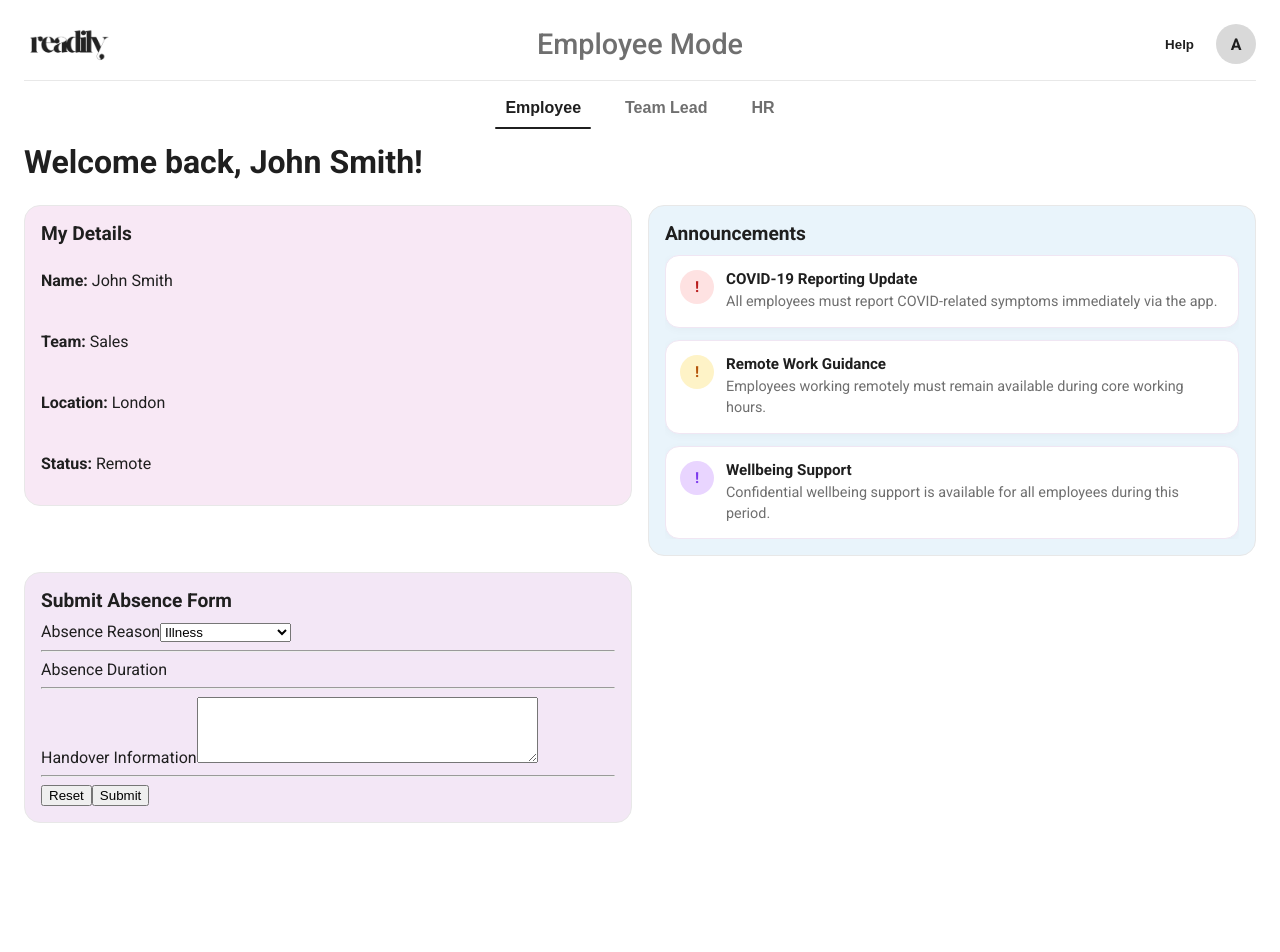
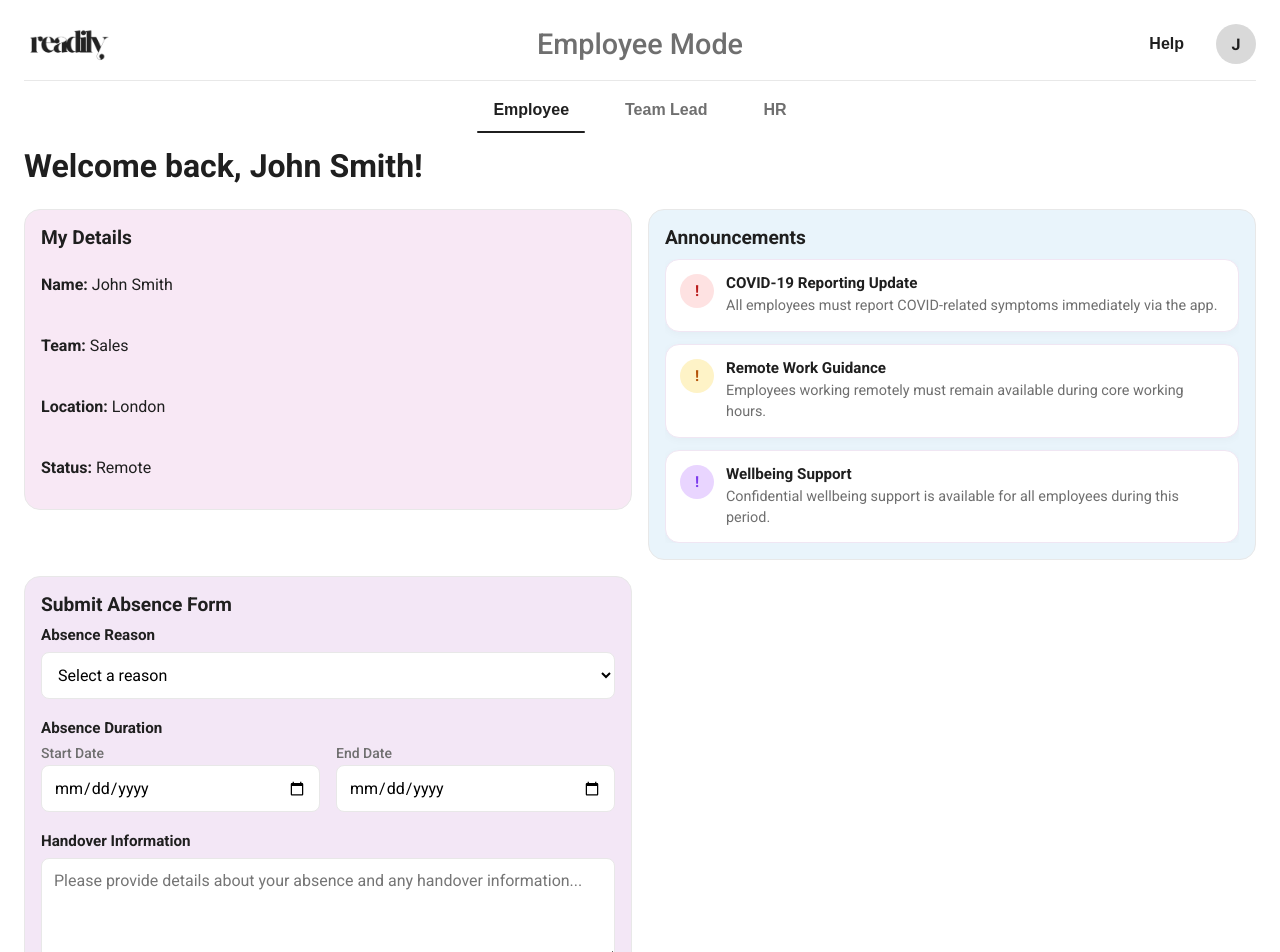
Before and after one commit to sriv5/Readily, a React (Vite) app: page / in a window 1280 px wide. Shown: the top 952 px of the page. Before the commit the page ends 847 px from the top, so only its background shows below. Built offline with nearby package versions, Linux system fonts and the light colour scheme.

Commit message:
Styling absence form, creating reusable button component and making avatar profile have initial of current user

```diff
--- a/src/components/AbsenceForm.jsx
+++ b/src/components/AbsenceForm.jsx
@@ -1,22 +1,71 @@
+import Button from './Button'
+import '../styles/AbsenceForm.css'
+
 export default function AbsenceForm({ announcements = [] }) {
   return (
-      <div className="absence-form-panel">
-    <label>
+    <form className="absence-form">
+      <div className="form-group">
+        <label htmlFor="absence_reason" className="form-label">
           Absence Reason
-      <select name="absence_reason">
+        </label>
+        <select
+          id="absence_reason"
+          name="absence_reason"
+          className="form-select"
+          defaultValue=""
+        >
+          <option value="" disabled>Select a reason</option>
           <option value="illness">Illness</option>
           <option value="contractual_leave">Contractual Leave</option>
           <option value="other">Other</option>
         </select>
-      <hr />
-      Absence Duration
-      <hr />
+      </div>
+
+      <div className="form-group">
+        <label className="form-label">Absence Duration</label>
+        <div className="date-inputs">
+          <div className="date-group">
+            <label htmlFor="start_date" className="date-label">Start Date</label>
+            <input
+              type="date"
+              id="start_date"
+              name="start_date"
+              className="form-input"
+            />
+          </div>
+          <div className="date-group">
+            <label htmlFor="end_date" className="date-label">End Date</label>
+            <input
+              type="date"
+              id="end_date"
+              name="end_date"
+              className="form-input"
+            />
+          </div>
+        </div>
+      </div>
+
+      <div className="form-group">
+        <label htmlFor="handover_info" className="form-label">
           Handover Information
-      <textarea name="handover_info" rows={4} cols={40}/>
         </label>
-    <hr />
-      <button type="reset">Reset</button>
-      <button type="submit">Submit</button>
+        <textarea
+          id="handover_info"
+          name="handover_info"
+          rows={4}
+          className="form-textarea"
+          placeholder="Please provide details about your absence and any handover information..."
+        />
       </div>
+
+      <div className="form-actions">
+        <Button type="reset" variant="secondary">
+          Reset
+        </Button>
+        <Button type="submit" variant="primary">
+          Submit Request
+        </Button>
+      </div>
+    </form>
   )
 }
--- /dev/null
+++ b/src/components/Button.jsx
@@ -0,0 +1,26 @@
+import '../styles/Button.css'
+
+export default function Button({
+  children,
+  variant = 'primary',
+  size = 'medium',
+  disabled = false,
+  onClick,
+  type = 'button',
+  className = '',
+  ...props
+}) {
+  const buttonClass = `btn btn--${variant} btn--${size} ${className}`.trim()
+
+  return (
+    <button
+      className={buttonClass}
+      disabled={disabled}
+      onClick={onClick}
+      type={type}
+      {...props}
+    >
+      {children}
+    </button>
+  )
+}
--- a/src/components/EmployeeList.jsx
+++ b/src/components/EmployeeList.jsx
@@ -1,5 +1,6 @@
 import { useState } from 'react'
 import '../styles/EmployeeList.css'
+import Button from './Button'
 
 export default function EmployeeList({ employees, team }) {
   const [escalated, setEscalated] = useState(
@@ -54,12 +55,13 @@ export default function EmployeeList({ employees, team }) {
                   </span>
                 </td>
                 <td>
-                  <button
+                  <Button
+                    size="small"
                     className={`escalate-btn ${escalated[emp.employee_id] ? 'escalated' : ''}`}
                     onClick={() => handleEscalate(emp.employee_id)}
                   >
                     {escalated[emp.employee_id] ? 'Unescalate' : 'Escalate to HR'}
-                  </button>
+                  </Button>
                 </td>
               </tr>
             ))
--- a/src/components/Header.jsx
+++ b/src/components/Header.jsx
@@ -1,4 +1,5 @@
 import logo from '../assets/logo.png'
+import Button from './Button'
 
 export default function Header({ activeTab, setActiveTab, currentEmployee }) {
   const titles = {
@@ -19,32 +20,35 @@ export default function Header({ activeTab, setActiveTab, currentEmployee }) {
         </div>
 
         <div className="header-right">
-          <button className="header-link">Help</button>
-          <div className="avatar">A</div>
+          <Button variant="link">Help</Button>
+          <div className="avatar">{currentEmployee.name.charAt(0)}</div>
         </div>
       </div>
 
       <nav className="tab-nav">
-        <button
-          className={`tab-button ${activeTab === 'employee' ? 'active' : ''}`}
+        <Button
+          variant="tab"
+          className={activeTab === 'employee' ? 'active' : ''}
           onClick={() => setActiveTab('employee')}
         >
           Employee
-        </button>
+        </Button>
 
-        <button
-          className={`tab-button ${activeTab === 'teamLead' ? 'active' : ''}`}
+        <Button
+          variant="tab"
+          className={activeTab === 'teamLead' ? 'active' : ''}
           onClick={() => setActiveTab('teamLead')}
         >
           Team Lead
-        </button>
+        </Button>
 
-        <button
-          className={`tab-button ${activeTab === 'hr' ? 'active' : ''}`}
+        <Button
+          variant="tab"
+          className={activeTab === 'hr' ? 'active' : ''}
           onClick={() => setActiveTab('hr')}
         >
           HR
-        </button>
+        </Button>
       </nav>
 
       <div className="header-bottom">
--- a/src/index.css
+++ b/src/index.css
@@ -183,11 +183,10 @@ body {
 }
 
 .card-body {
-  overflow-x: auto;
-}
-
-.card--default {
-  background: #ffffff;
+  display: flex;
+  flex-direction: column;
+  gap: 10px;
+  overflow: hidden;
 }
 
 .card--soft {
--- /dev/null
+++ b/src/styles/AbsenceForm.css
@@ -0,0 +1,71 @@
+.absence-form {
+  display: flex;
+  flex-direction: column;
+  gap: 20px;
+}
+
+.form-group {
+  display: flex;
+  flex-direction: column;
+  gap: 8px;
+}
+
+.form-label {
+  font-weight: 600;
+  color: var(--text-main);
+  font-size: 0.95rem;
+}
+
+.form-select,
+.form-input,
+.form-textarea {
+  padding: 12px;
+  border: 1px solid var(--border-soft);
+  border-radius: 8px;
+  font-size: 1rem;
+  font-family: inherit;
+  background: white;
+  transition: border-color 0.2s ease;
+}
+
+.form-select:focus,
+.form-input:focus,
+.form-textarea:focus {
+  outline: none;
+  border-color: #007bff;
+  box-shadow: 0 0 0 3px rgba(0, 123, 255, 0.1);
+}
+
+.form-select {
+  cursor: pointer;
+}
+
+.form-textarea {
+  resize: vertical;
+  min-height: 100px;
+}
+
+.date-inputs {
+  display: grid;
+  grid-template-columns: 1fr 1fr;
+  gap: 16px;
+}
+
+.date-group {
+  display: flex;
+  flex-direction: column;
+  gap: 4px;
+}
+
+.date-label {
+  font-size: 0.875rem;
+  font-weight: 500;
+  color: var(--text-muted);
+}
+
+.form-actions {
+  display: flex;
+  gap: 12px;
+  justify-content: flex-end;
+  margin-top: 8px;
+}
--- /dev/null
+++ b/src/styles/Button.css
@@ -0,0 +1,81 @@
+.btn {
+  border: none;
+  border-radius: 6px;
+  font-weight: 600;
+  cursor: pointer;
+  transition: all 0.2s ease;
+  display: inline-flex;
+  align-items: center;
+  justify-content: center;
+  gap: 8px;
+}
+
+.btn:disabled {
+  opacity: 0.6;
+  cursor: not-allowed;
+}
+
+/* Variants */
+.btn--primary {
+  background: #007bff;
+  color: white;
+}
+
+.btn--primary:hover:not(:disabled) {
+  background: #0056b3;
+}
+
+.btn--secondary {
+  background: transparent;
+  color: var(--text-main);
+  border: 1px solid var(--border-soft);
+}
+
+.btn--secondary:hover:not(:disabled) {
+  background: var(--border-soft);
+}
+
+.btn--link {
+  background: transparent;
+  color: var(--text-main);
+  border: none;
+  padding: 0;
+}
+
+.btn--tab {
+  background: transparent;
+  color: var(--text-muted);
+  border: none;
+  position: relative;
+}
+
+.btn--tab.active {
+  color: var(--text-main);
+}
+
+.btn--tab.active::after {
+  content: '';
+  position: absolute;
+  left: 0;
+  bottom: -6px;
+  width: 100%;
+  height: 2px;
+  background: var(--text-main);
+  border-radius: 2px;
+}
+
+/* Sizes */
+.btn--small {
+  padding: 4px 8px;
+  font-size: 0.875rem;
+}
+
+.btn--medium {
+  padding: 8px 16px;
+  font-size: 1rem;
+}
+
+.btn--large {
+  padding: 12px 24px;
+  font-size: 1.125rem;
+}
```
Lines whose indentation alone changed are shown as unchanged.
